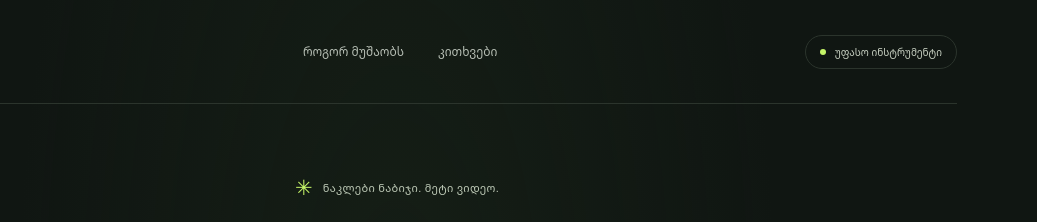
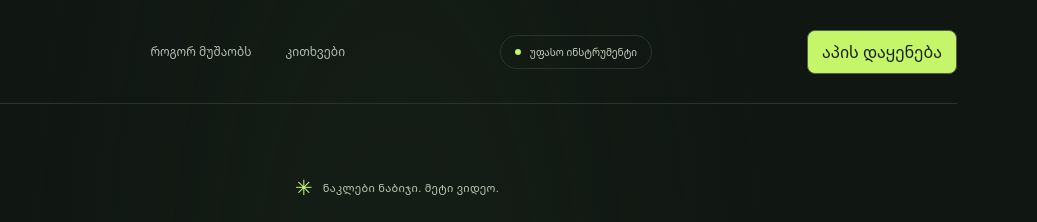
Before and after one commit to shotikosesitashvili/All_Video_Downloader, a website built with Vite: page website/index.html in a window 1280 px wide. Shown: the top 222 px of the page, 243-1280 px from the left. Built offline with nearby package versions, Linux system fonts and the light colour scheme.

Commit message:
Make Clipstack installable and add install button

```diff
--- a/website/index.html
+++ b/website/index.html
@@ -1 +1 @@
-<!doctype html><html lang="ka"><head><meta charset="UTF-8"><meta name="viewport" content="width=device-width, initial-scale=1"><meta name="theme-color" content="#101612"><meta name="description" content="ვიდეოს ჩამოტვირთვა ბმულით — ხარისხის არჩევა და MP3 აუდიო."><title>Clipstack — შენი ვიდეო. შენთან.</title></head><body><div id="app"></div><script type="module" src="/src/main.js"></script></body></html>
+<!doctype html><html lang="ka"><head><meta charset="UTF-8"><meta name="viewport" content="width=device-width, initial-scale=1"><meta name="theme-color" content="#101612"><meta name="description" content="ვიდეოს ჩამოტვირთვა ბმულით — ხარისხის არჩევა და MP3 აუდიო."><link rel="manifest" href="/manifest.webmanifest"><link rel="icon" href="/icons/clipstack.svg" type="image/svg+xml"><link rel="apple-touch-icon" href="/icons/clipstack.svg"><title>Clipstack — შენი ვიდეო. შენთან.</title></head><body><div id="app"></div><script type="module" src="/src/main.js"></script><script type="module" src="/src/install.js"></script><script>if("serviceWorker" in navigator)window.addEventListener("load",()=>navigator.serviceWorker.register("/sw.js").catch(()=>{}));</script></body></html>
```
